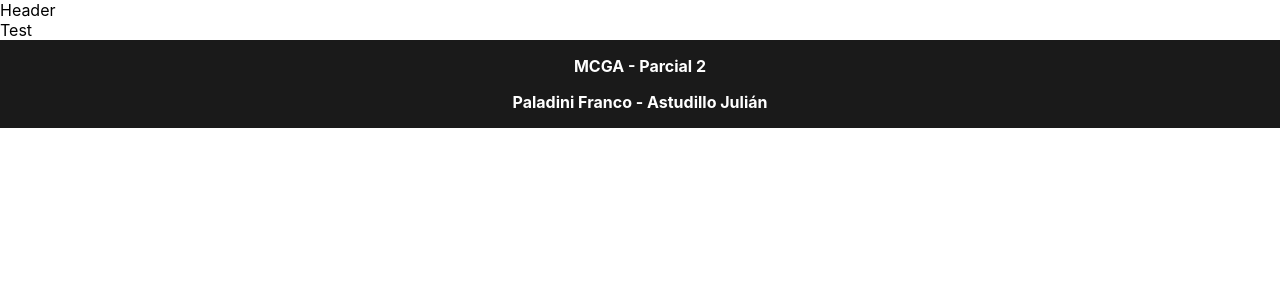
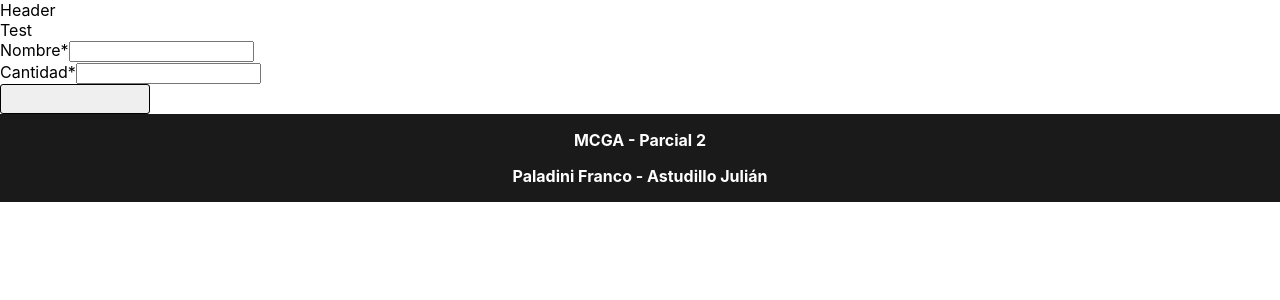
Before and after one commit to Larrowo/MCGA-Segundo-Parcial, a React (Create React App) app: page /test in a window 1280 px wide. Shown: the top 300 px of the page. Built offline with nearby package versions, Linux system fonts and the light colour scheme.

Commit message:
Added hook-form functionality to input and button component

```diff
--- /dev/null
+++ b/src/Components/SharedButton/SharedButton.js
@@ -0,0 +1,17 @@
+import React from 'react';
+import styles from './SharedButton.module.css';
+
+const SharedButton = ({ type, variant, name, onClick, disabled }) => {
+  return (
+    <button
+      type={type ? type : 'button'}
+      className={`${styles[variant]}`}
+      onClick={onClick}
+      disabled={disabled}
+    >
+      {name}
+    </button>
+  );
+};
+
+export default SharedButton;
--- /dev/null
+++ b/src/Components/SharedButton/SharedButton.module.css
@@ -0,0 +1,21 @@
+button {
+    display: block;
+    width: 150px;
+    height: 30px;
+    font-size: 1rem;
+    font-weight: 400;
+    border: 1px solid #000;
+    border-radius: 3px;
+  }
+
+  button:hover {
+    border: 2px solid #000;
+    font-weight: 600;
+  }
+  .cancel {
+    background-color: #ff6666;
+  }
+
+  .confirm {
+    background-color: #71da71;
+  }
--- a/src/Components/SharedInput/SharedInput.js
+++ b/src/Components/SharedInput/SharedInput.js
@@ -1,18 +1,23 @@
 import React from "react";
-import { useForm } from "react-hook-form";
+import styles from "./sharedInput.module.css"
 
-function SharedInput({ type,placeholder,name }) {
-  const {
-      register
-  } = useForm();
-
-  return (
-      <input
-          {...register(`${name}`)}
-          name={name}
-          type={type}
-          placeholder={placeholder} />
-      );
-}
+const SharedInput = ({ name, label, register, errors, required, type, validationSchema }) => (  <div className="form-control-input">
+    <label htmlFor={name}>
+      {label}
+      {required && "*"}
+    </label>
+    <input
+      id={name}
+      name={name}
+      type={type}
+      {...register(name, validationSchema)}
+    />
+    {errors && errors[name]?.type === "required" && (
+      <span className="error">{errors[name]?.message}</span>
+    )}
+    {errors && errors[name]?.type === "minLength" && (
+      <span className="error">{errors[name]?.message}</span>
+    )}
+  </div>);
 
 export default SharedInput;
--- /dev/null
+++ b/src/Components/SharedInput/sharedInput.module.css
@@ -0,0 +1,40 @@
+.inputWrapper {
+    display: flex;
+    justify-content: center;
+    width: 100%;
+  }
+
+  .label {
+      display: flex;
+      justify-content: flex-start;
+      width: 100%;
+      margin-block: 10px;
+      padding: 0 4px;
+      color: #000000;
+      font-weight: 500;
+      font-size: 22px;
+      line-height: 16px;
+    }
+
+  .input {
+      width: 100%;
+      min-height: 60px;
+      margin-block: 10px;
+      padding: 4px 14px;
+      box-sizing: border-box;
+      border-radius: 6px;
+      border: 1px solid #0000004a;
+      font-size: 18px;
+      color: #000000;
+      background-color: #c6c4c424;
+      font-weight: 400;
+  }
+
+  .input:focus {
+    outline: none;
+  }
+
+  .disabled {
+    border: 1px solid #ccc;
+    color: #ccc;
+  }
--- a/src/screens/test/index.js
+++ b/src/screens/test/index.js
@@ -1,8 +1,54 @@
-import React from 'react';
+import React from "react";
+import SharedInput from "../../components/SharedInput/SharedInput";
+import SharedButton from "../../components/SharedButton/SharedButton";
+import { useForm } from "react-hook-form";
+import styles from "./test.module.css";
 
 const Test = () => {
+    const { register, reset, setValue, handleSubmit, formState: { errors } } = useForm();
+    const onSubmit = (data) => {
+        console.log(data)
+        reset()
+    };
+
     return (
+        <>
         <div>Test</div>
+            <form onSubmit={handleSubmit(onSubmit)}>
+                <SharedInput
+                    type="text"
+                    name="name"
+                    label="Nombre"
+                    errors={errors}
+                    register={register}
+                    validationSchema={{
+                        required: "El nombre es requerido",
+                        minLength: {
+                            value: 3,
+                            message: "Por favor ingrese al menos 3 caracteres"
+                        }
+                    }}
+                    required
+                />
+                <SharedInput
+                    type="number"
+                    name="quantity"
+                    label="Cantidad"
+                    errors={errors}
+                    register={register}
+                    validationSchema={{
+                        required: "Cantidad es requerido"
+                    }}
+                    required
+                />
+
+                <div>
+                    <SharedButton className={styles.confirm} type="submit">
+                        Confirm
+                    </SharedButton>
+                </div>
+            </form>
+        </>
     );
   };
 
--- /dev/null
+++ b/src/screens/test/test.module.css
@@ -0,0 +1,96 @@
+.card {
+    display: flex;
+    flex-direction: column;
+    flex-wrap: wrap;
+    justify-content: space-around;
+    align-items: right;
+    align-self: center;
+    width: 40%;
+    margin-left: 15%;
+    background-color: white;
+  }
+
+  .cardTitle {
+    display: flex;
+    justify-content: center;
+    width: 100%;
+    font-size: 20px;
+    margin-left: 10%;
+    margin-right: 10%;
+    margin-top: 10px;
+    margin-bottom: 10px;
+    font-weight: bold;
+    text-transform: uppercase;
+    padding: 5px;
+  }
+
+  .cardField {
+    display: flex;
+    flex-direction: row;
+    flex-wrap: wrap;
+    width: 45%;
+  }
+
+  .cardField label {
+    display: flex;
+    flex-direction: row;
+    width: 100%;
+    margin-top: 15px;
+    margin-bottom: 5px;
+  }
+
+  .cardField input {
+    height: 35px;
+    width: 100%;
+    margin-bottom: 5px;
+    border: 1px solid black;
+  }
+
+  .cardField select {
+    height: 35px;
+    width: 100%;
+    margin-bottom: 5px;
+    border: 1px solid black;
+  }
+
+  .cardButton {
+    display: flex;
+    justify-content: center;
+    width: 100%;
+    margin: 10px;
+  }
+
+  .cardButton button {
+    margin: 10px;
+  }
+
+  button.cancel{
+    background: #ff6666;
+  }
+
+  button.confirm{
+    background: #71da71;
+  }
+  .fail{
+    color: #ff6666;
+  }
+
+  .spinnerContainer {
+    display: flex;
+    justify-content: center;
+  }
+  .spinnerContainer img {
+    width: 80px;
+    height: 80px;
+  }
+
+  .container {
+    flex: 1;
+    display: flex;
+    justify-content: center;
+    align-items: center;
+  }
+
+  .tableTitle {
+    padding: 5px;
+  }
```
